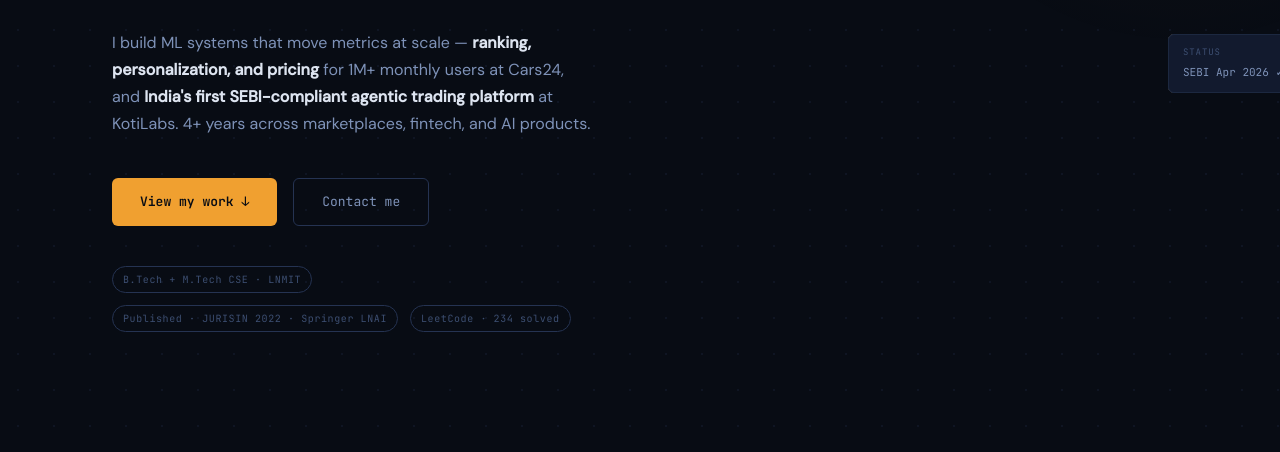
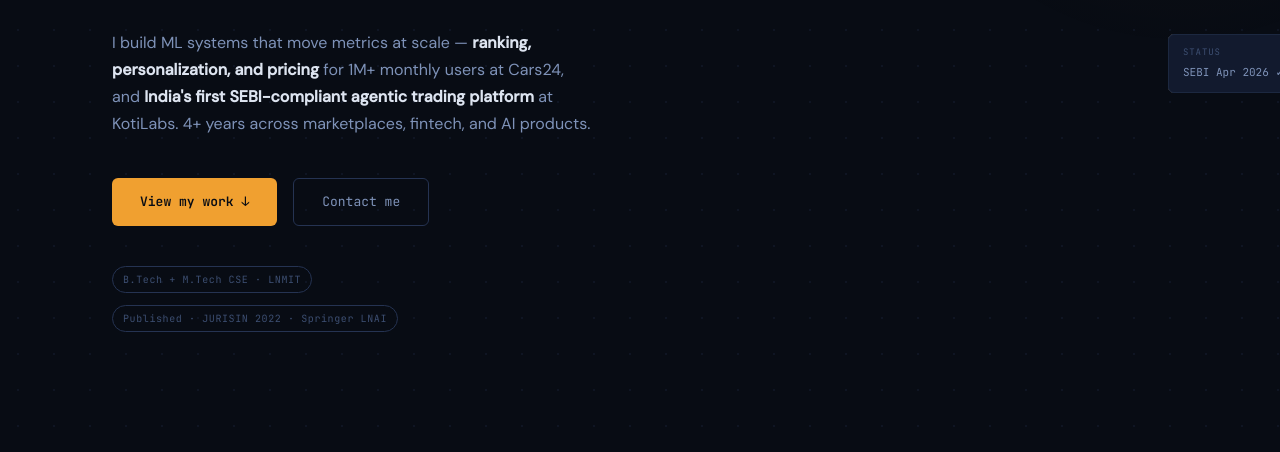
Before and after one commit to stelios357/porfolio_website, a plain HTML site: page index.html in a window 1280 px wide. Shown: the part 348-800 px from the top of the page. Drawn offline with Linux system fonts and the light colour scheme.

Commit message:
Remove LeetCode badge from hero section for a cleaner design

```diff
--- a/index.html
+++ b/index.html
@@ -1022,7 +1022,6 @@ footer {
         <div class="hero-badge-row">
           <span class="hero-badge">B.Tech + M.Tech CSE · LNMIT</span>
           <span class="hero-badge">Published · JURISIN 2022 · Springer LNAI</span>
-          <span class="hero-badge">LeetCode · 234 solved</span>
         </div>
       </div>
 
```
